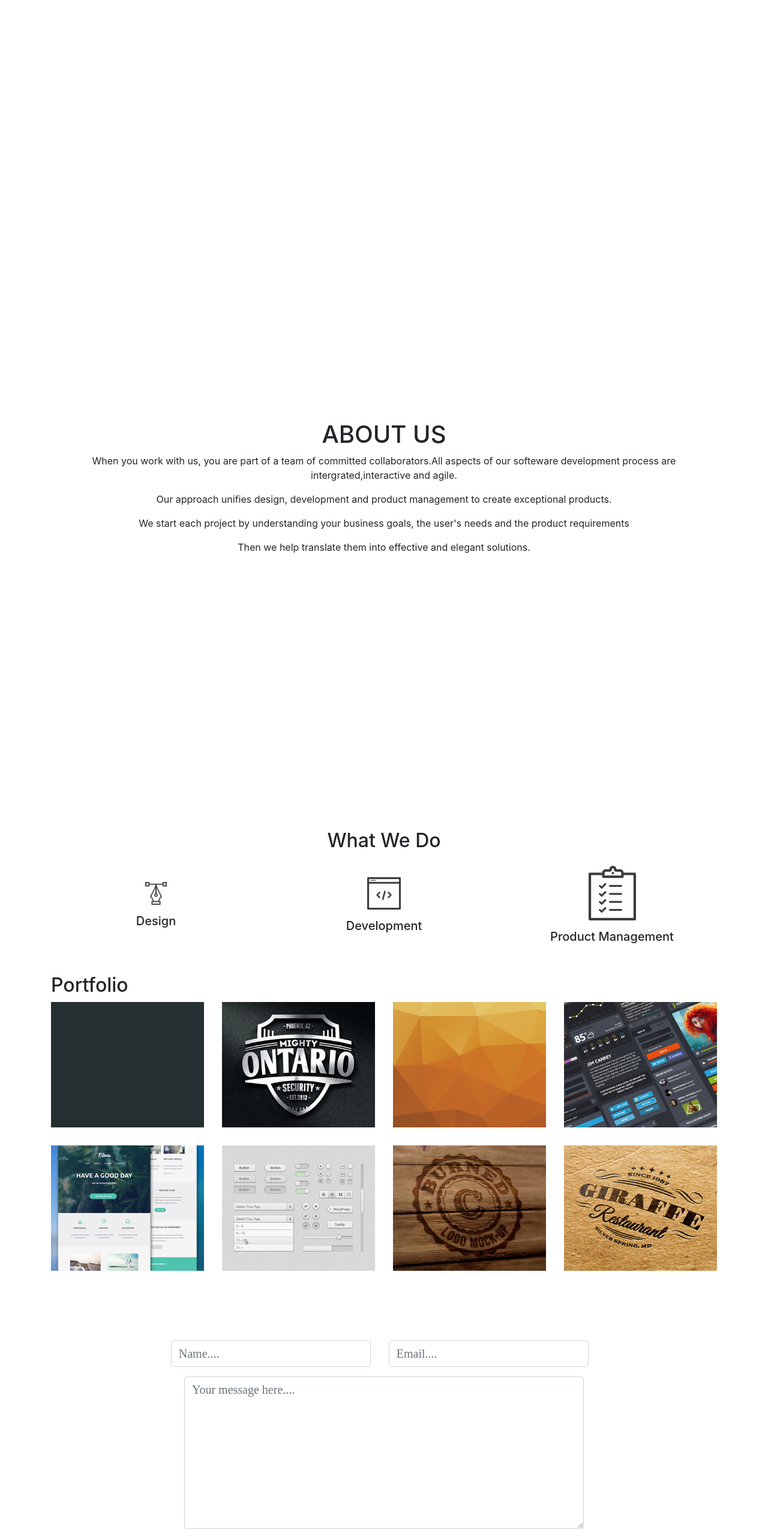
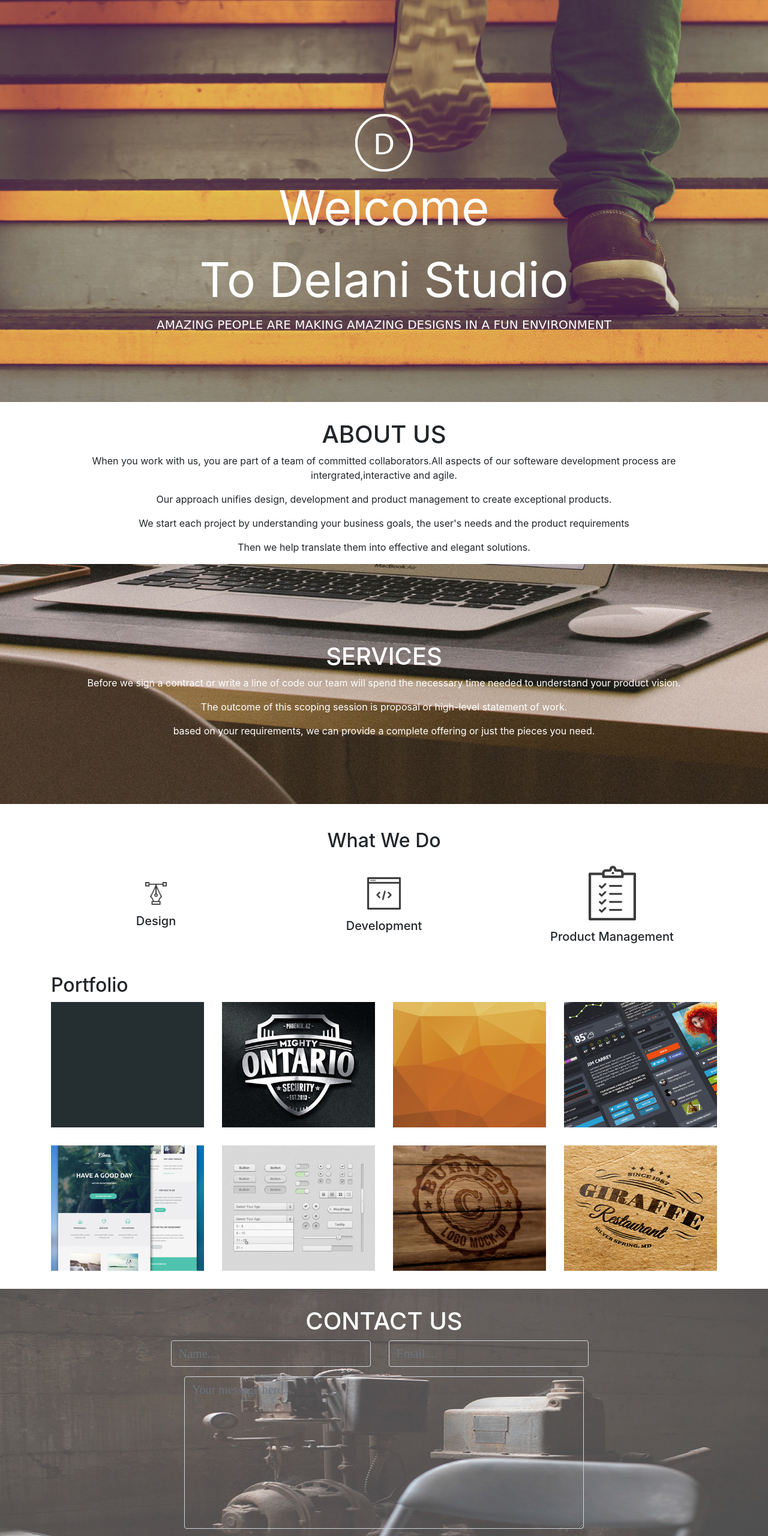
Before and after one commit to MichaelNjoroge254/Delani-studio, a plain HTML site: page index.html in a window 1280 px wide. Shown: the top 2560 px of the page at 60% size. Drawn offline with Linux system fonts and the light colour scheme; files whose address does not match are found by name; a web font is replaced by a local one.

Commit message:
initial commit

```diff
--- a/css/style.css
+++ b/css/style.css
@@ -12,7 +12,7 @@ html{
     /* Welcome section styling */
 }
 .background{
-    background-image: url("h_img.jpg");
+    background-image: url("../images/backgrounds/h_img.jpg");
     background-repeat: no-repeat;
     background-position: center;
     background-size: cover;
@@ -60,7 +60,7 @@ html{
 
 /* Services section styling */
 .services{
-    background-image: url("s_image.jpg");
+    background-image: url("../images/backgrounds/s_image.jpg");
     background-repeat: no-repeat;
     background-size: cover;
     background-position: center;
@@ -280,7 +280,7 @@ h6{
 
 /* CONTACT US STYLING SECTION */
 #contact{
-    background-image: url("c_image.jpg");
+    background-image: url("../images/backgrounds/c_image.jpg");
     background-repeat: no-repeat;
     background-position: center;
     background-size: cover;
--- a/index.html
+++ b/index.html
@@ -148,7 +148,7 @@
     <div class="contact" id="contact">
         <div class="container">
             <h1>CONTACT US</h1>
-            <form id="form34A" action="https://gmail.us3.list-manage.com/subscribe/post" method="POST">
+            <form id="form34A" action="http://eepurl.com/hBMaxD" method="POST">
                 <input type="hidden" name="u" value="e71bed4d6ae5a7c984dfe28b0">
                 <input type="hidden" name="id" value="dbf7e27685">
                 <div class="form-group form-inline">
```
Also changed, not shown: c_image.jpg (deleted), h_img.jpg (deleted), s_image.jpg (deleted).
